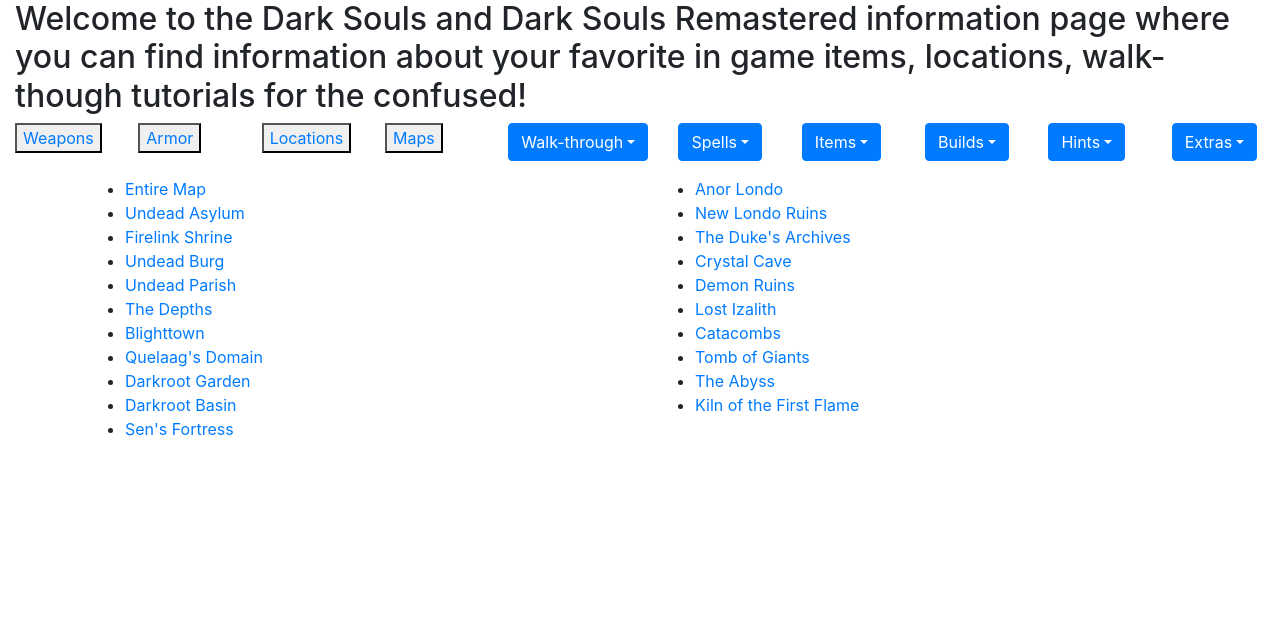
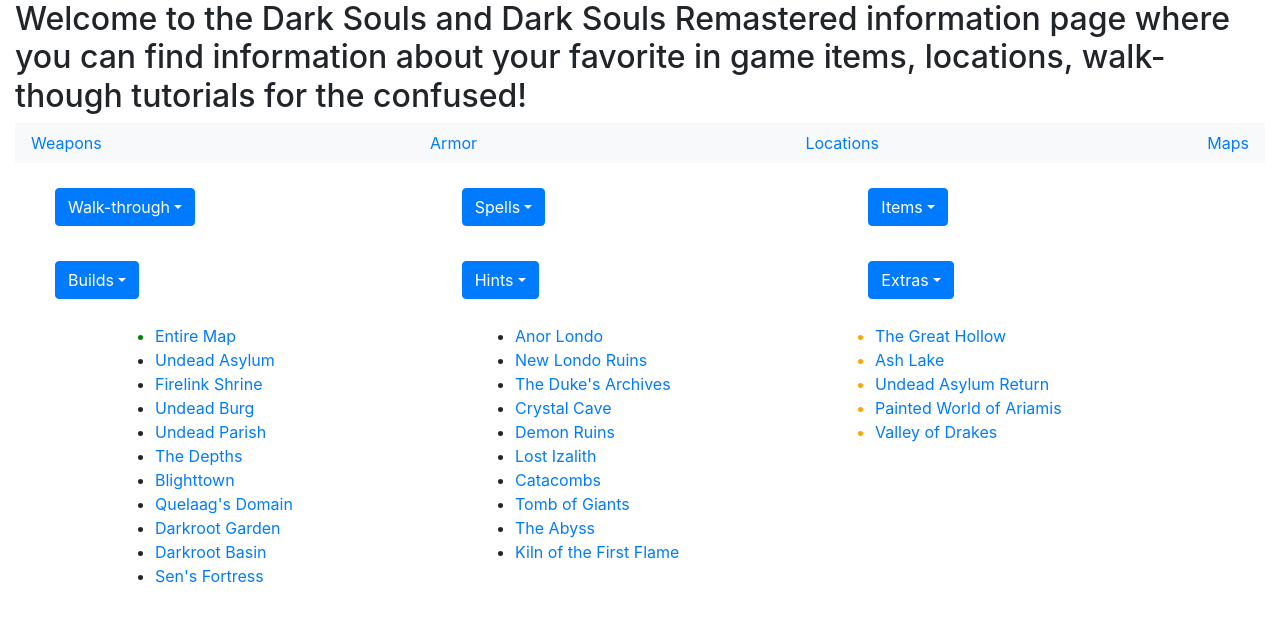
Before and after one commit to cScottDeveloper/CIS-371-Semster-Project, a React (Create React App) app in the folder user-react-blog-complete/: page /maps in a window 1280 px wide. Shown: the top 622 px of the page. Built offline with nearby package versions, Linux system fonts and the light colour scheme.

Commit message:
added some styling

```diff
--- a/user-react-blog-complete/src/App.jsx
+++ b/user-react-blog-complete/src/App.jsx
@@ -26,6 +26,11 @@
 import Abyss from "./components/Abyss";
 import KilnOfTheFirstFlame from "./components/KilnOfTheFirstFlame";
 import DarkrootGarden from "./components/DarkrootGarden";
+import GreatHollow from "./components/GreatHollow";
+import AshLake from "./components/AshLake";
+import UndeadAsylumReturn from "./components/UndeadAsylumReturn";
+import ValleyOfDrakes from "./components/ValleyOfDrakes";
+import PaintedWorld from "./components/PaintedWorld";
 
 function Comment(props) {
     return (
@@ -60,19 +65,21 @@
                         <h2>Welcome to the Dark Souls and Dark Souls Remastered information page where you can find information about your
                             favorite in game items, locations, walk-though tutorials for the confused!</h2>
                     </div>
+                    <nav className="navbar bg-light">
+                        <div className="navbar-nav">
+                            <Link className="nav-item" to="/weapons">Weapons</Link>
+                        </div>
+                        <div className="navbar-nav">
+                            <Link className="nav-item" to="/armor">Armor</Link>
+                        </div>
+                        <div className="navbar-nav">
+                            <Link className="nav-item" to="/locations">Locations</Link>
+                        </div>
+                        <div className="navbar-nav">
+                            <Link className="nav-item" to="/maps">Maps</Link>
+                        </div>
+                    </nav>
                     <div className="row">
-                        <div className="col-sm">
-                            <button><Link to="/weapons">Weapons</Link></button>
-                        </div>
-                        <div className="col-sm">
-                            <button><Link to="/armor">Armor</Link></button>
-                        </div>
-                        <div className="col-sm">
-                            <button><Link to="/locations">Locations</Link></button>
-                        </div>
-                        <div className="col-sm">
-                            <button><Link to="/maps">Maps</Link></button>
-                        </div>
                         <div className="col-sm">
                             <div className="dropdown">
                                 <button type="button" className="btn btn-primary dropdown-toggle"
@@ -156,6 +163,8 @@
                                 </div>
                             </div>
                         </div>
+                    </div>
+                        <div className="row">
                         <div className="col-sm">
                             <div className="dropdown">
                                 <button type="button" className="btn btn-primary dropdown-toggle"
@@ -195,7 +204,7 @@
                                 </button>
                                 <div className="dropdown-menu">
                                     <a className="dropdown-item" href="https://www.youtube.com/watch?v=usaJqeL9o4M">DS1/DS2 Story</a>
-                                    <a className="dropdown-item" href="https://www.youtube.com/watch?v=usaJqeL9o4M">DS3 Story</a>
+                                    <a className="dropdown-item" href="https://www.youtube.com/watch?v=OjNloSH8EgM&t=1s">DS3 Story</a>
                                     <a className="dropdown-item" href="https://www.youtube.com/watch?v=6M9ONL6BcbU">DS1 Parody</a>
                                     <a className="dropdown-item" href="https://www.youtube.com/watch?v=2kr7KDCsIws">DS2 Parody</a>
                                     <a className="dropdown-item" href="https://www.youtube.com/watch?v=v4O9rMQ-TlU">DS3 Parody</a>
@@ -203,12 +212,6 @@
                             </div>
                         </div>
                     </div>
-                <div className="row">
-                    <div className="col-sm">
-                        <ul>
-                        </ul>
-                    </div>
-                </div>
 
                 <Route path="/weapons" component={Weapons} />
                 <Route path="/armor" component={Armor} />
@@ -235,6 +238,11 @@
                 <Route path="/maps/tombOfGiants" component={TombOfGiants} />
                 <Route path="/maps/abyss" component={Abyss} />
                 <Route path="/maps/kilnOfTheFirstFlame" component={KilnOfTheFirstFlame} />
+                <Route path="/maps/greatHollow" component={GreatHollow} />
+                <Route path="/maps/ashLake" component={AshLake} />
+                <Route path="/maps/undeadAsylumReturn" component={UndeadAsylumReturn} />
+                <Route path="/maps/paintedWorld" component={PaintedWorld} />
+                <Route path="/maps/valleyOfDrakes" component={ValleyOfDrakes} />
             </div>
         </BrowserRouter>
     )
--- /dev/null
+++ b/user-react-blog-complete/src/components/AshLake.jsx
@@ -0,0 +1,11 @@
+import Img from "react-image";
+import React from "react";
+
+export default function AshLake() {
+    console.log("This function was called...")
+    return (
+        <Img
+            src={"http://www.kouryakubo.com/darksouls_en/image/maps/map22_ashlake_en.gif"}
+        />
+    );
+}
--- /dev/null
+++ b/user-react-blog-complete/src/components/GreatHollow.jsx
@@ -0,0 +1,11 @@
+import Img from "react-image";
+import React from "react";
+
+export default function GreatHollow() {
+    console.log("This function was called...")
+    return (
+        <Img
+            src={"http://www.kouryakubo.com/darksouls_en/image/maps/map21_thegreatesthollow_en.gif"}
+        />
+    );
+}
--- a/user-react-blog-complete/src/components/Maps.jsx
+++ b/user-react-blog-complete/src/components/Maps.jsx
@@ -1,12 +1,14 @@
 import React from 'react'
 import {Link} from "react-router-dom";
+import '../maps.css'
+
 function MapList() {
     return (
         <div className="container">
             <div className="row">
                 <div className="col">
                 <ul>
-                    <li><Link to="/maps/entireMap">Entire Map</Link></li>
+                    <li className="map-link"><Link to="/maps/entireMap">Entire Map</Link></li>
                     <li><Link to="/maps/undeadAsylum">Undead Asylum</Link></li>
                     <li><Link to="/maps/firelinkShrine">Firelink Shrine</Link></li>
                     <li><Link to="/maps/undeadBurg">Undead Burg</Link></li>
@@ -33,6 +35,15 @@
                         <li><Link to="/maps/kilnOfTheFirstFlame">Kiln of the First Flame</Link></li>
                     </ul>
                 </div>
+                <div className="col">
+                    <ul>
+                        <li className="map-optional"><Link to="/maps/greatHollow">The Great Hollow</Link></li>
+                        <li className="map-optional"><Link to="/maps/ashLake">Ash Lake</Link></li>
+                        <li className="map-optional"><Link to="/maps/undeadAsylumReturn">Undead Asylum Return</Link></li>
+                        <li className="map-optional"><Link to="/maps/paintedWorld">Painted World of Ariamis</Link></li>
+                        <li className="map-optional"><Link to="/maps/valleyOfDrakes">Valley of Drakes</Link></li>
+                    </ul>
+                </div>
             </div>
         </div>
     );
--- /dev/null
+++ b/user-react-blog-complete/src/components/PaintedWorld.jsx
@@ -0,0 +1,11 @@
+import Img from "react-image";
+import React from "react";
+
+export default function PaintedWorld() {
+    console.log("This function was called...")
+    return (
+        <Img
+            src={"http://www.kouryakubo.com/darksouls_en/image/maps/map16_paintedworldariamis_en.gif"}
+        />
+    );
+}
--- /dev/null
+++ b/user-react-blog-complete/src/components/UndeadAsylumReturn.jsx
@@ -0,0 +1,11 @@
+import Img from "react-image";
+import React from "react";
+
+export default function UndeadAsylumReturn() {
+    console.log("This function was called...")
+    return (
+        <Img
+            src={"http://www.kouryakubo.com/darksouls_en/image/maps/map01_undeadasylum2.gif"}
+        />
+    );
+}
--- /dev/null
+++ b/user-react-blog-complete/src/components/ValleyOfDrakes.jsx
@@ -0,0 +1,11 @@
+import Img from "react-image";
+import React from "react";
+
+export default function ValleyOfDrakes() {
+    console.log("This function was called...")
+    return (
+        <Img
+            src={"http://www.kouryakubo.com/darksouls_en/image/maps/map12_valleyofdrakes_en.gif"}
+        />
+    );
+}
--- /dev/null
+++ b/user-react-blog-complete/src/maps.css
@@ -0,0 +1,12 @@
+.map-link{
+    color: green;
+}
+.map-optional{
+    color:orange;
+}
+.row{
+    margin: 15px;
+}
+.dropdown{
+    margin: 10px;
+}
```
Also changed, not shown: 1 other file (tests, documents, lock files or other folders).
